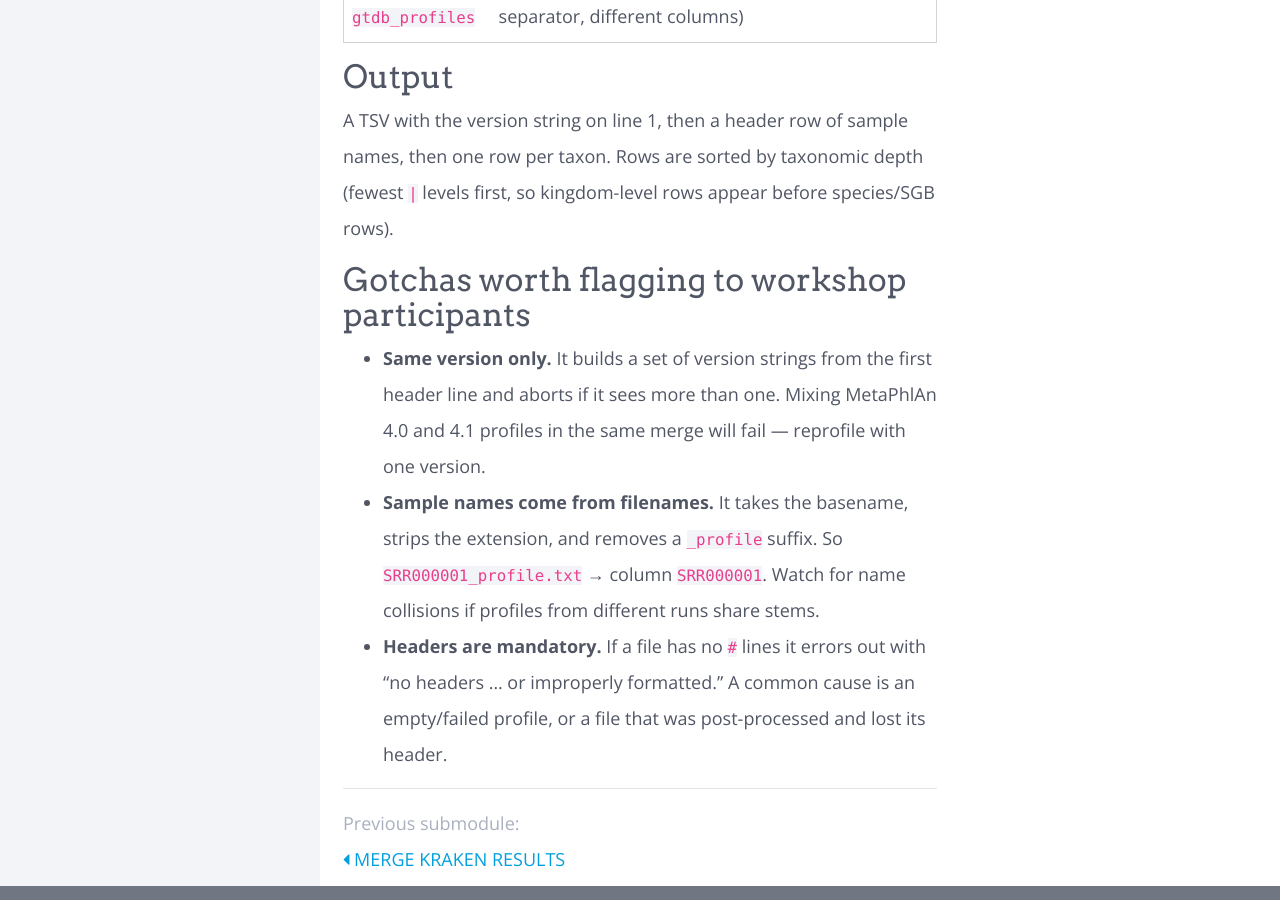
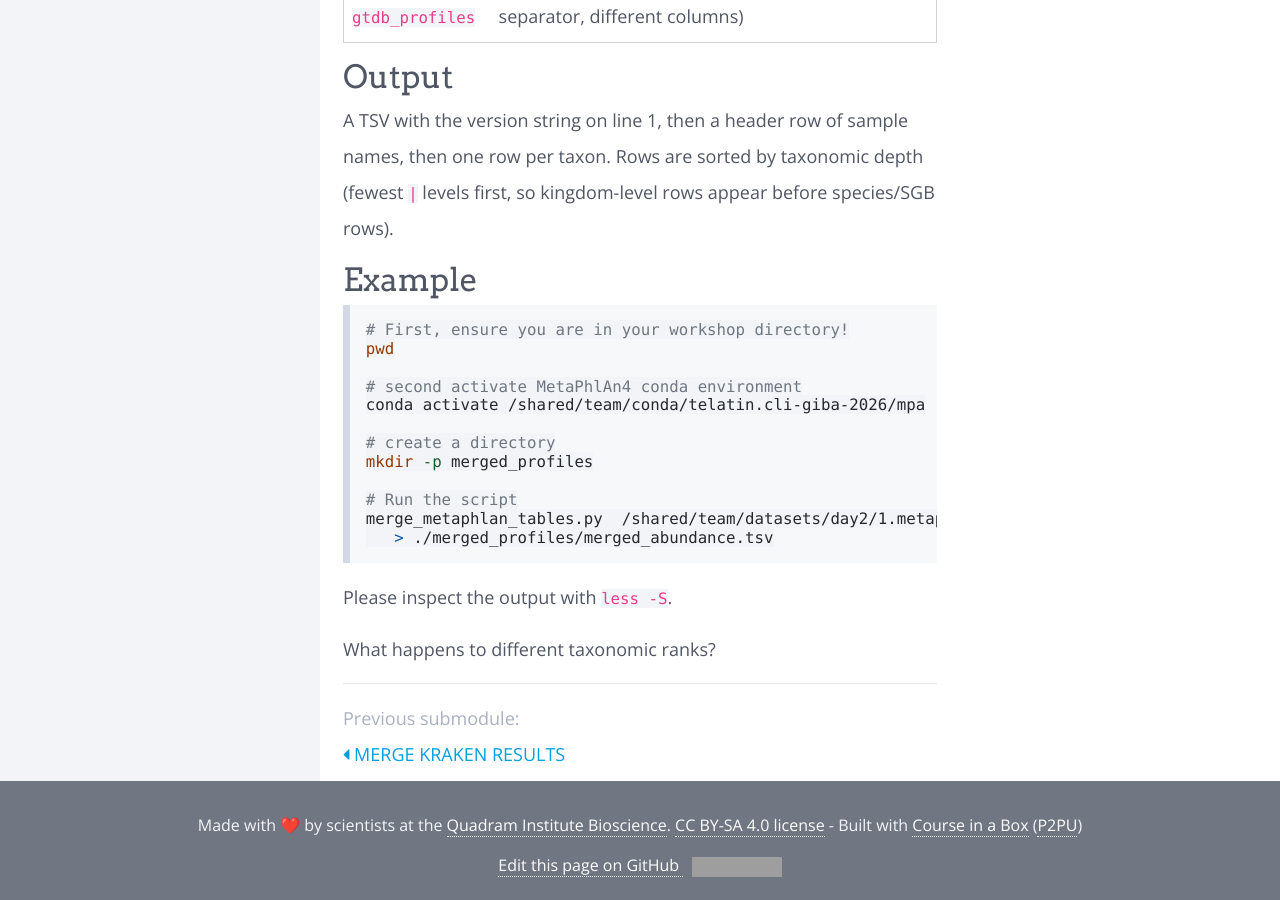
Before and after one commit to quadram-institute-bioscience/metagenomics-profiling-workshop, a Jekyll site: the page built from modules/Integration/_posts/2002-01-01-mpa.md, in a window 1280 px wide and 900 px high, scrolled down 1447 px. Built offline with Jekyll 4.4.1, drawn with Linux system fonts in a browser that asks for light colours; nearby versions of some CDN libraries; emoji names are drawn with the system emoji font; some of the changed text lies outside the part shown; grey boxes are pictures that could not be loaded.

````diff
--- a/modules/Integration/_posts/2002-01-01-mpa.md
+++ b/modules/Integration/_posts/2002-01-01-mpa.md
@@ -23,19 +23,19 @@ So it merges **relative abundances only** — read counts / extra columns from `
 Pass profiles as positional arguments and redirect stdout:
 
 ```bash
-./merge_metaphlan_tables.py sample1_profile.txt sample2_profile.txt sample3_profile.txt > merged_abundance.tsv
+merge_metaphlan_tables.py sample1_profile.txt sample2_profile.txt sample3_profile.txt > merged_abundance.tsv
 ```
 
 Or with a wildcard (handy after a taxprofiler / MetaPhlAn4 batch run):
 
 ```bash
-./merge_metaphlan_tables.py profiles/*_profile.txt > merged_abundance.tsv
+merge_metaphlan_tables.py profiles/*_profile.txt > merged_abundance.tsv
 ```
 
 Using `-o` instead of a shell redirect (adds an overwrite guard):
 
 ```bash
-./merge_metaphlan_tables.py profiles/*.txt -o merged_abundance.tsv
+merge_metaphlan_tables.py profiles/*.txt -o merged_abundance.tsv
 ```
 
 ## Options
@@ -51,10 +51,27 @@ Using `-o` instead of a shell redirect (adds an overwrite guard):
 
 ## Output
 
-A TSV with the version string on line 1, then a header row of sample names, then one row per taxon. Rows are sorted by taxonomic depth (fewest `|` levels first, so kingdom-level rows appear before species/SGB rows).
+A TSV with the version string on line 1, then a header row of sample names, then one row per taxon.
+Rows are sorted by taxonomic depth (fewest `|` levels first, so kingdom-level rows appear before species/SGB rows).
 
-## Gotchas worth flagging to workshop participants
 
-- **Same version only.** It builds a set of version strings from the first header line and aborts if it sees more than one. Mixing MetaPhlAn 4.0 and 4.1 profiles in the same merge will fail — reprofile with one version.
-- **Sample names come from filenames.** It takes the basename, strips the extension, and removes a `_profile` suffix. So `SRR000001_profile.txt` → column `SRR000001`. Watch for name collisions if profiles from different runs share stems.
-- **Headers are mandatory.** If a file has no `#` lines it errors out with "no headers … or improperly formatted." A common cause is an empty/failed profile, or a file that was post-processed and lost its header.
+## Example
+
+```bash
+# First, ensure you are in your workshop directory!
+pwd
+
+# second activate MetaPhlAn4 conda environment
+conda activate /shared/team/conda/telatin.cli-giba-2026/mpa
+
+# create a directory
+mkdir -p merged_profiles
+
+# Run the script
+merge_metaphlan_tables.py  /shared/team/datasets/day2/1.metaphlan4_precomputed/*profile.txt \
+   > ./merged_profiles/merged_abundance.tsv
+```
+
+Please inspect the output with `less -S`.
+
+What happens to different taxonomic ranks?
````
Also changed, not shown: modules/Integration/_posts/1999-01-06-pavian.md (+7 -3 lines), modules/Integration/_posts/2000-01-01-kraken.md (+0 -2 lines).
